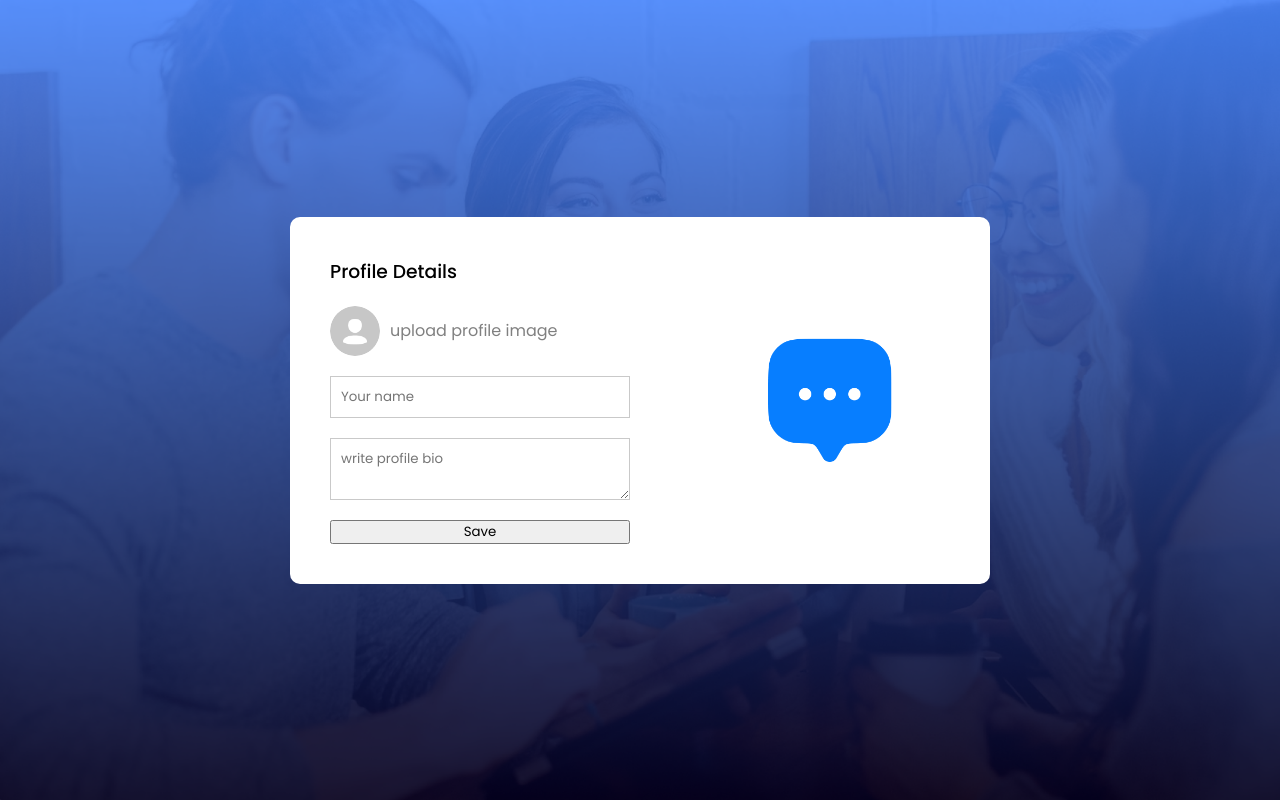
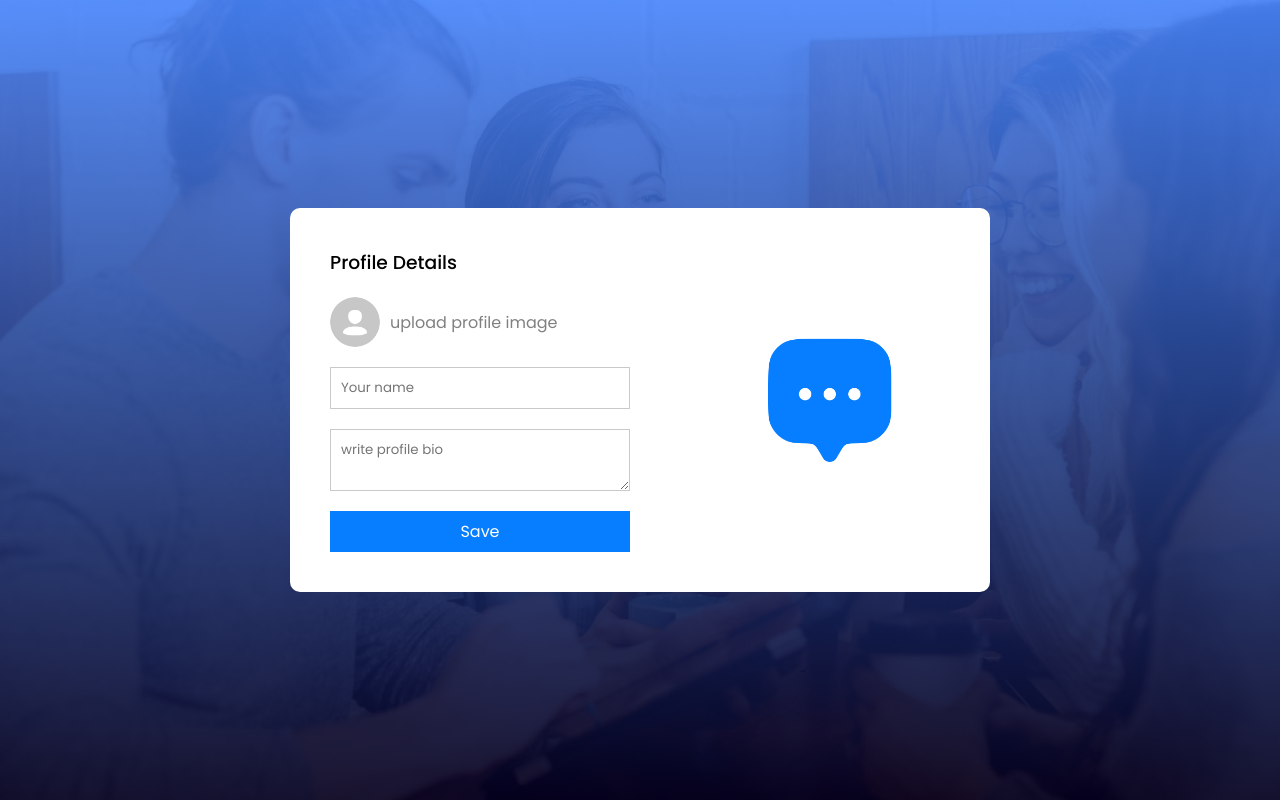
Before and after one commit to arpipatel-ap/Chat-app, a React (Vite) app: page /profile in a window 1280 px wide. Built offline with nearby package versions, Linux system fonts and the light colour scheme.

Commit message:
add css for profile page

```diff
--- a/src/pages/ProfileUpdate/ProfileUpdate.css
+++ b/src/pages/ProfileUpdate/ProfileUpdate.css
@@ -47,3 +47,11 @@
   border: 1px solid #c9c9c9;
   outline-color: #077eff;
 }
+.profile form button{
+  border: none;
+  color: white;
+  background-color: #077eff;
+  padding: 8px;
+  font-size: 16px;
+  cursor: pointer;
+}
--- a/src/pages/ProfileUpdate/ProfileUpdate.jsx
+++ b/src/pages/ProfileUpdate/ProfileUpdate.jsx
@@ -1,16 +1,19 @@
-import React from 'react';
+import React, { useState } from 'react';
 import './ProfileUpdate.css';
 import assets from '../../assets/assets';
 
 const ProfileUpdate = () => {
+
+  const [image, setImage] = useState(false);
+
   return (
     <div className='profile'>
       <div className="profile-container">
         <form>
           <h3>Profile Details</h3>
           <label htmlFor="avatar">
-            <input type="file" id="avatar" accept='.png, .jpg, .jpeg' hidden/>
-            <img src={assets.avatar_icon} alt="" />
+            <input onChange ={(e)=>setImage(e.target.files[0])}type="file" id="avatar" accept='.png, .jpg, .jpeg' hidden/>
+            <img src={image? URL.createObjectURL(image) : assets.avatar_icon} alt="" />
             upload profile image
           </label>
           <input type ="text" placeholder='Your name' required/>
```
